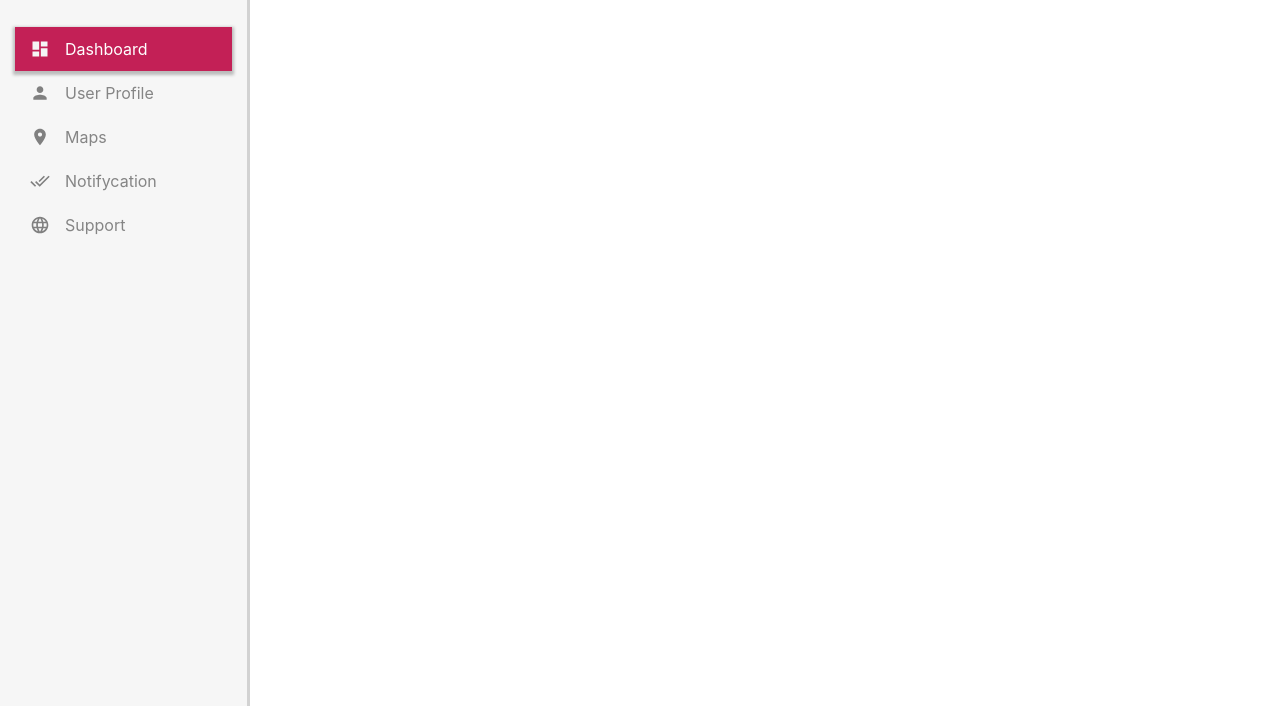
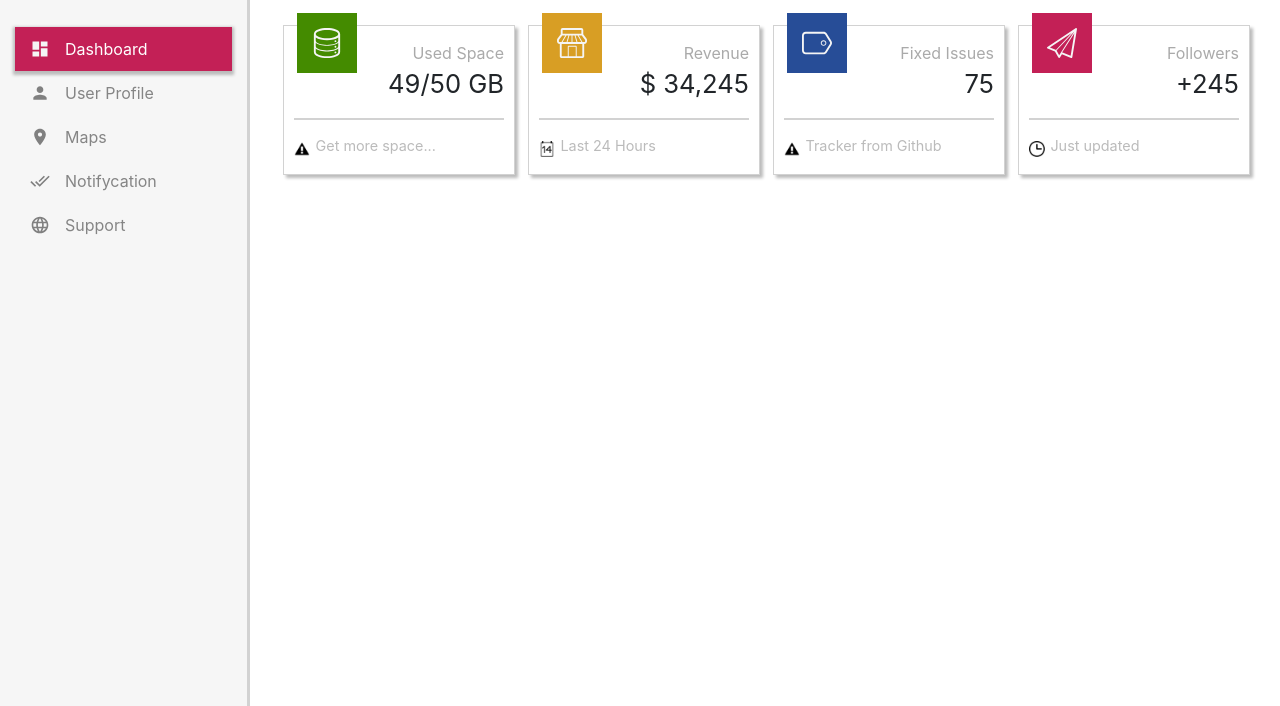
Before and after one commit to art-tal/Exam_of_html-css, a plain HTML site: page index.html in a window 1280 px wide. Shown: the part 94-800 px from the top of the page. Drawn offline with nearby package versions, Linux system fonts and the light colour scheme.

Commit message:
Add Main Dashboard strech for >1000px

```diff
--- a/index.html
+++ b/index.html
@@ -51,6 +51,68 @@
 		</menu>
 	</aside>
 
+	<main>
+		<h1>Dashboard</h1>
+
+		<div class="plans">
+
+			<div class="plans__plan">
+				<div class="plans__wrap">
+					<img src="img/data_white.svg" alt="data_white">
+				</div>
+				<p>Used Space<br>
+					49/50 GB</p>
+				<hr>
+				<a href="#">
+					<img src="img/alert.png" alt="alert">
+					<span>Get more space...</span>
+				</a>
+			</div>
+
+			<div class="plans__plan">
+				<div class="plans__wrap">
+					<img src="img/shop_white.svg" alt="shop_white">
+				</div>
+				<p>Revenue<br>
+					$ 34,245</p>
+				<hr>
+				<a href="#">
+					<img src="img/calendar.png" alt="calendar">
+					<span>Last 24 Hours</span>
+				</a>
+			</div>
+
+			<div class="plans__plan">
+				<div class="plans__wrap">
+					<img src="img/tag_white.svg" alt="tag_white">
+				</div>
+				<p>Fixed Issues<br>
+					75</p>
+				<hr>
+				<a href="#">
+					<img src="img/alert.png" alt="alert">
+					<span>Tracker from Github</span>
+				</a>
+			</div>
+
+			<div class="plans__plan">
+				<div class="plans__wrap">
+					<img src="img/paperplane_white.svg" alt="paperplane_white">
+				</div>
+				<p>Followers<br>
+					+245</p>
+				<hr>
+				<a href="#">
+					<img src="img/time.png" alt="time">
+					<span>Just updated</span>
+				</a>
+			</div>
+
+
+
+		</div>
+	</main>
+
 
 
 
--- a/sass/main.sass
+++ b/sass/main.sass
@@ -110,3 +110,73 @@ aside
 					&[name="support"].active,
 					&[name="support"]:hover
 						background-image: url(../img/support_white.png)
+
+
+
+main
+	margin-left: 253px
+	padding: 30px
+	h1
+		@extend %h1
+		margin: 0
+		padding: 0
+	.plans
+		display: -webkit-flex
+		display: -moz-flex
+		display: -ms-flex
+		display: -o-flex
+		display: flex
+		justify-content: space-between
+		.plans__plan
+			@extend %blocks_border_shadow
+			box-sizing: border-box
+			flex-basis: 24%
+			position: relative
+			padding: 15px 10px
+			margin-top: 60px
+			.plans__wrap
+				box-sizing: border-box
+				position: absolute
+				max-width: 96px
+				width: 24%
+				min-width: 60px
+				height: width
+				padding: 6.5%
+				top: -1vw
+				left: 1vw
+				img
+					width: 100%
+			p
+				font-size: 2vw
+				text-align: right
+				margin-bottom: 15px
+				&:first-line
+					font-size: 16px
+					color: #aaa
+			hr
+				@extend %hr
+				margin-bottom: 15px
+			a
+				text-decoration: none
+				&:hover
+					text-decoration: none
+					cursor: pointer
+				vertical-align: baseline
+				img
+					// height: 16px
+					height: 16px
+					margin-right: 1px
+				span
+					color:#bbb
+					// font-size: 1.2vw
+					font-size: 0.9em
+					vertical-align: top
+
+			&:first-child .plans__wrap
+				background-color: #448B00
+			&:nth-child(2) .plans__wrap
+				background-color: #D89E24
+			&:nth-child(3) .plans__wrap
+				background-color: #274D97
+			&:last-child .plans__wrap
+				background-color: #C32056
```
Also changed, not shown: css/main.css, 1 other file.
